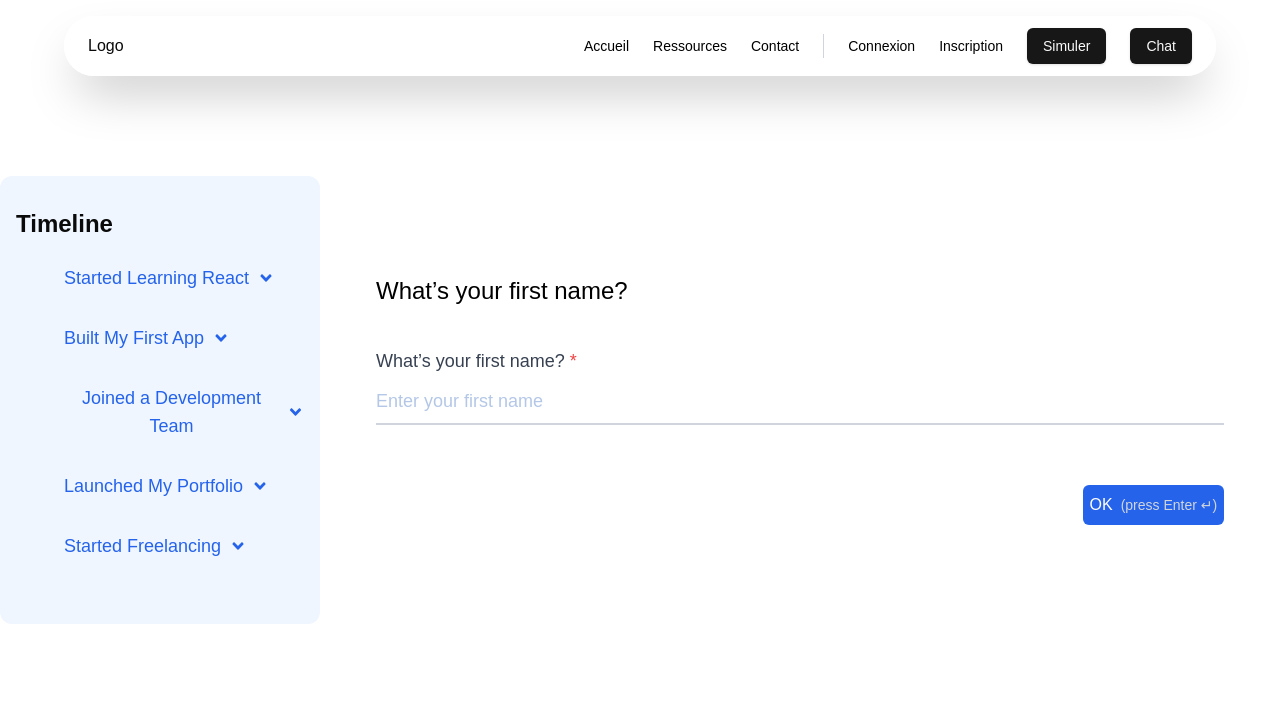
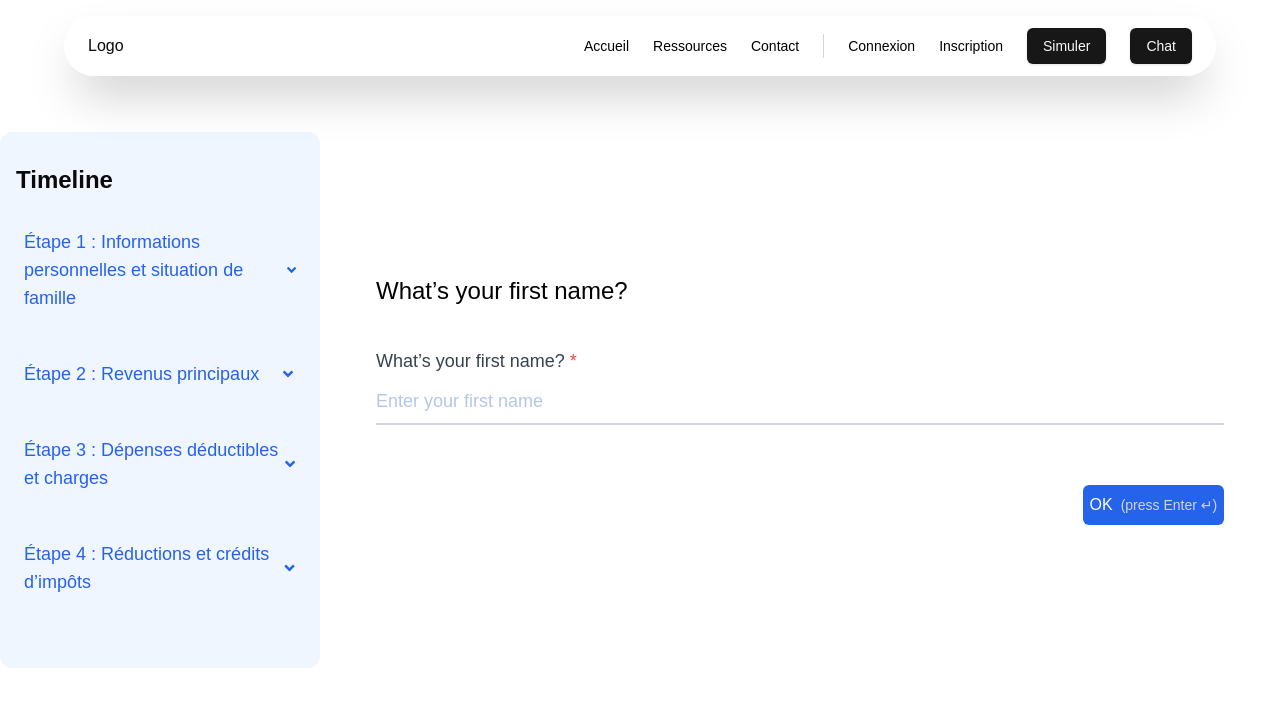
Before and after one commit to Wose4/simpliFisc, a Next.js app: page /questionnaire in a window 1280 px wide. Shown: the top 706 px of the page. Built offline with nearby package versions, Linux system fonts and the light colour scheme.

Commit message:
updating questionnaire

```diff
--- a/src/app/questionnaire/page.tsx
+++ b/src/app/questionnaire/page.tsx
@@ -4,6 +4,7 @@ import React, { useState } from "react";
 import ThemedTitle from "@/components/ui/questionnaire-components/themedTitle";
 import ThemedInput from "@/components/ui/questionnaire-components/themedInput";
 import ThemedTimeline from "@/components/ui/questionnaire-components/themedTimeline";
+import { timelineOptions } from "@/components/ui/questionnaire-components/questionnaire-constants";
 
 const Questionnaire: React.FC = () => {
   const [answer, setAnswer] = useState("");
@@ -15,14 +16,6 @@ const Questionnaire: React.FC = () => {
     { label: "What’s your last name?", value: answer, setValue: setAnswer, id: "last-name", placeholder: "Enter your last name" },
     { label: "Where do you live?", value: answer, setValue: setAnswer, id: "location", placeholder: "Enter your location" },
     // Add more questions as needed
-  ];
-
-  const timelineOptions = [
-    { label: "Started Learning React", subCategories: [{ label: "Watched tutorials", href: "#" }, { label: "Built a basic app", href: "#" }] },
-    { label: "Built My First App", subCategories: [{ label: "Setup project", href: "#" }, { label: "Added functionality", href: "#" }] },
-    { label: "Joined a Development Team", subCategories: [{ label: "Collaborated on projects", href: "#" }, { label: "Learned version control", href: "#" }] },
-    { label: "Launched My Portfolio", subCategories: [{ label: "Created portfolio site", href: "#" }, { label: "Deployed using Netlify", href: "#" }] },
-    { label: "Started Freelancing", subCategories: [{ label: "Built websites for clients", href: "#" }, { label: "Developed apps", href: "#" }] },
   ];
 
   const handleSubmit = (e: React.FormEvent) => {
--- /dev/null
+++ b/src/components/ui/questionnaire-components/questionnaire-constants.tsx
@@ -0,0 +1,48 @@
+// timelineOptions.ts
+export const timelineOptions = [
+    {
+      label: "Étape 1 : Informations personnelles et situation de famille",
+      subCategories: [
+        { label: "Nom, prénom, date de naissance, adresse", href: "#" },
+        { label: "Situation familiale (célibataire, marié, pacsé, divorcé, veuf)", href: "#" },
+        { label: "Nombre d’enfants ou autres personnes à charge", href: "#" },
+        { label: "Optimisation UX : Pré-remplir les champs personnels s’ils sont connus", href: "#" },
+        { label: "Optimisation UX : Afficher un résumé clair de la situation", href: "#" },
+        { label: "Optimisation UX : Demander le nom du conjoint uniquement si applicable", href: "#" },
+      ],
+    },
+    {
+      label: "Étape 2 : Revenus principaux",
+      subCategories: [
+        { label: "Avez-vous perçu des salaires ou retraites cette année ?", href: "#" },
+        { label: "Avez-vous perçu des revenus de placement (intérêts, dividendes) ?", href: "#" },
+        { label: "Avez-vous perçu des revenus fonciers (loyers) ?", href: "#" },
+        { label: "Avez-vous des revenus d’activité indépendante (micro-entreprise, profession libérale) ?", href: "#" },
+        { label: "Optimisation UX : Présenter une liste simple avec cases à cocher", href: "#" },
+        { label: "Optimisation UX : Explication succincte et exemple pour chaque catégorie", href: "#" },
+        { label: "Optimisation UX : Simulation d'import automatique des données", href: "#" },
+      ],
+    },
+    {
+      label: "Étape 3 : Dépenses déductibles et charges",
+      subCategories: [
+        { label: "Avez-vous engagé des frais réels (transport, repas) ?", href: "#" },
+        { label: "Avez-vous versé des pensions alimentaires ?", href: "#" },
+        { label: "Avez-vous effectué des travaux dans un logement locatif ?", href: "#" },
+        { label: "Autres charges spécifiques ?", href: "#" },
+        { label: "Optimisation UX : Présenter des thèmes avec cases à cocher", href: "#" },
+        { label: "Optimisation UX : Donner des exemples concrets pour chaque type de dépense", href: "#" },
+      ],
+    },
+    {
+      label: "Étape 4 : Réductions et crédits d’impôts",
+      subCategories: [
+        { label: "Avez-vous eu recours à des services à la personne ?", href: "#" },
+        { label: "Avez-vous réalisé des dons à des associations éligibles ?", href: "#" },
+        { label: "Avez-vous investi dans des dispositifs fiscaux (Pinel, Duflot) ?", href: "#" },
+        { label: "Autres crédits d’impôts (ex : panneaux solaires) ?", href: "#" },
+        { label: "Optimisation UX : Liste de catégories avec case à cocher", href: "#" },
+        { label: "Optimisation UX : Moteur de recherche interne pour trouver une option", href: "#" },
+      ],
+    },
+  ];
--- a/src/components/ui/questionnaire-components/questionnaire.css
+++ b/src/components/ui/questionnaire-components/questionnaire.css
@@ -1,5 +1,7 @@
 .themed-timeline-scrollbar::-webkit-scrollbar {
   width: 7px;
+  display: none;
+  /* TODO: décider si on laisse scrollbar visible ou pas  */
 }
 
 .themed-timeline-scrollbar::-webkit-scrollbar-track {
@@ -15,3 +17,22 @@
 .themed-timeline-scrollbar::-webkit-scrollbar-thumb:hover {
   background: #a5a5a5; /* Darker color on hover */
 }
+
+
+.themed-timeline-scrollbar-sub::-webkit-scrollbar {
+  width: 7px;
+}
+
+.themed-timeline-scrollbar-sub::-webkit-scrollbar-track {
+  background: #f1f1f1; /* Color of the track (background) */
+  border-radius: 10px; /* Round the corners of the track */
+}
+
+.themed-timeline-scrollbar-sub::-webkit-scrollbar-thumb {
+  background: #cfcfcf; /* Color of the thumb (scroll handle) */
+  border-radius: 10px; /* Round the corners of the thumb */
+}
+
+.themed-timeline-scrollbar-sub::-webkit-scrollbar-thumb:hover {
+  background: #a5a5a5; /* Darker color on hover */
+}
--- a/src/components/ui/questionnaire-components/themedTimeline.tsx
+++ b/src/components/ui/questionnaire-components/themedTimeline.tsx
@@ -1,4 +1,4 @@
-import './questionnaire.css'
+import "./questionnaire.css";
 import React, { useState } from "react";
 import { FaAngleDown } from "react-icons/fa";
 
@@ -28,28 +28,30 @@ const ThemedTimeline: React.FC<ThemedTimelineProps> = ({ title, options }) => {
       <div className="text-2xl font-semibold mb-6">{title}</div>
 
       {/* Timeline Steps */}
-      <div className="relative max-h-[500px] overflow-y-auto themed-timeline-scrollbar"> {/* Set a fixed max-height for the whole timeline */}
+      <div className="relative max-h-[500px] overflow-y-auto themed-timeline-scrollbar">
         {options.map((option, index) => (
           <div key={index} className="flex flex-col mb-6 relative">
             {/* Content - Timeline Step */}
-            <div className="ml-12 flex flex-col">
-              <div className="flex items-center">
+            <div className="flex flex-col">
               <button
-                  className="flex items-center text-lg font-medium text-blue-600 hover:underline"
+                className="flex justify-between items-center w-full text-left p-2 rounded-lg hover:bg-blue-100"
                 onClick={() => handleToggle(index)}
               >
+                {/* Label on the left */}
+                <span className="text-lg font-medium text-blue-600">
                   {option.label}
+                </span>
+                {/* Arrow on the right */}
                 <FaAngleDown
-                    className={`ml-2 transition-transform duration-300 ease-in-out transform ${
+                  className={`transition-transform duration-300 ease-in-out transform text-blue-600 ${
                     openIndices.includes(index) ? "rotate-180" : ""
                   }`}
                 />
               </button>
-              </div>
 
               {/* Subcategories - Hidden/Visible based on toggle state */}
               <div
-                className={`transition-all duration-300 ease-in-out ml-6 mt-2 overflow-hidden ${
+                className={`themed-timeline-scrollbar-sub transition-all duration-300 ease-in-out ml-6 mt-2 overflow-hidden ${
                   openIndices.includes(index)
                     ? "max-h-[200px] opacity-100 overflow-y-auto" // Allow scroll if content exceeds max height
                     : "max-h-0 opacity-0"
@@ -60,7 +62,7 @@ const ThemedTimeline: React.FC<ThemedTimelineProps> = ({ title, options }) => {
                     <div key={subIndex} className="flex flex-col mb-2">
                       <a
                         href={subCategory.href || "#"}
-                        className="text-sm text-gray-700 hover:underline"
+                        className="text-sm text-blue-500"
                       >
                         {subCategory.label}
                       </a>
```
Lines whose indentation alone changed are shown as unchanged.
